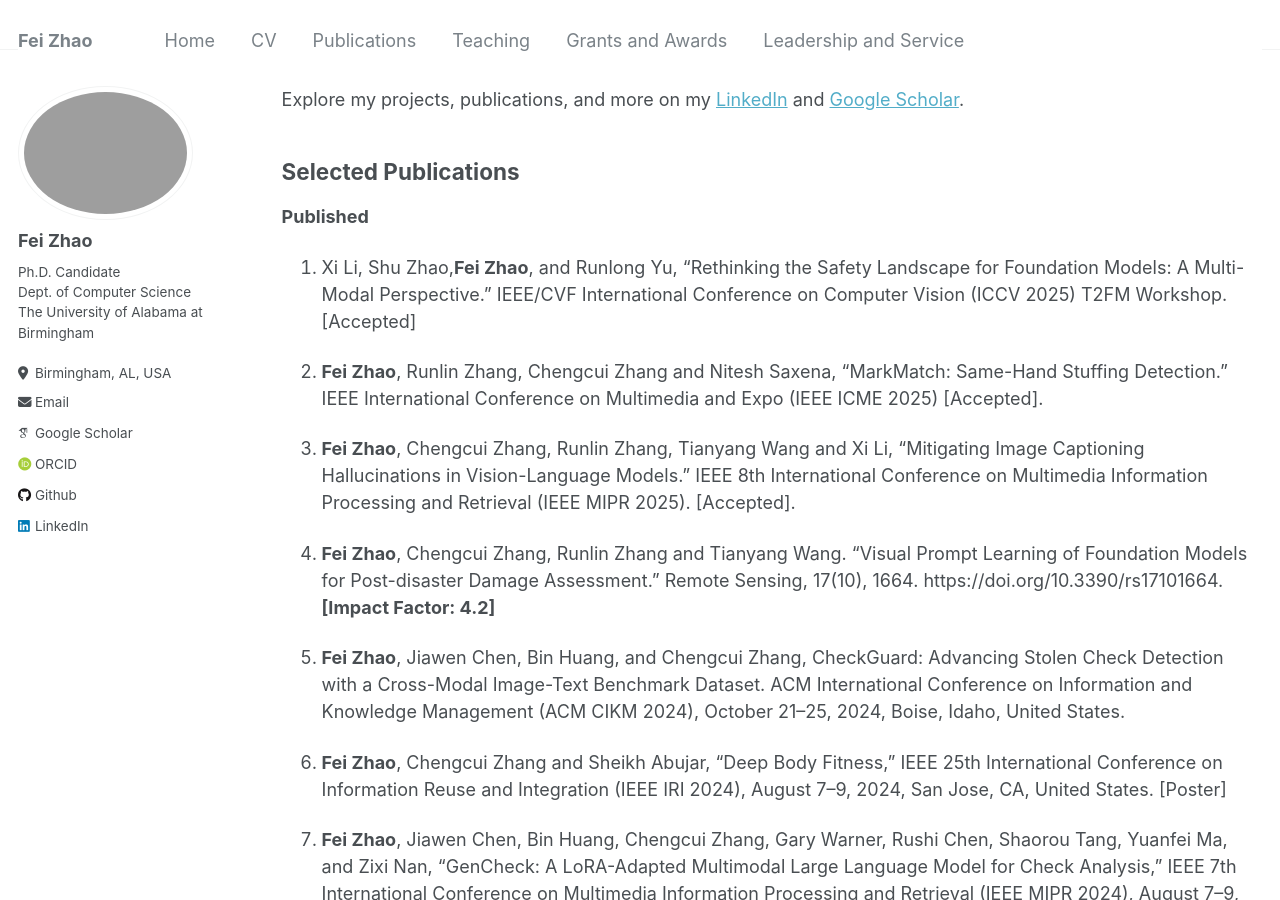
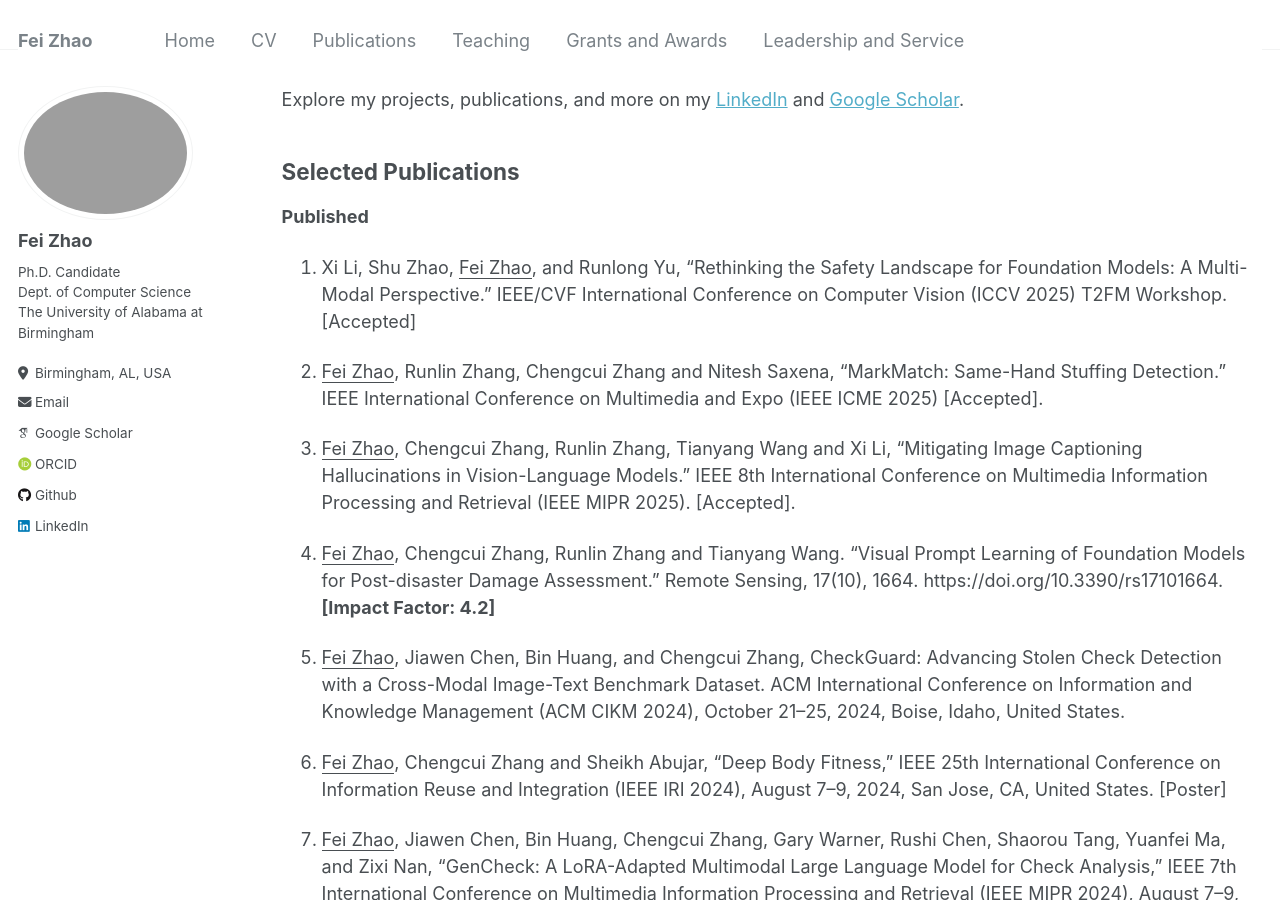
Before and after one commit to feizhao19/feizhao19.github.io, a Jekyll site: the page built from _pages/home.md, in a window 1280 px wide and 900 px high, scrolled down 467 px. Built offline with Jekyll 4.4.1, drawn with Linux system fonts in a browser that asks for light colours; some web fonts are replaced.

Commit message:
update pages

```diff
--- a/_pages/home.md
+++ b/_pages/home.md
@@ -30,44 +30,44 @@ Explore my projects, publications, and more on my [LinkedIn](https://www.linkedi
 **Published**
 
 
-1.	Xi Li, Shu Zhao,__Fei Zhao__, and Runlong Yu, “Rethinking the Safety Landscape for Foundation Models: A Multi-Modal Perspective.” IEEE/CVF International Conference on Computer Vision (ICCV 2025) T2FM Workshop. [Accepted]
+1.	Xi Li, Shu Zhao, <u>Fei Zhao</u>, and Runlong Yu, “Rethinking the Safety Landscape for Foundation Models: A Multi-Modal Perspective.” IEEE/CVF International Conference on Computer Vision (ICCV 2025) T2FM Workshop. [Accepted]
 
-2. __Fei Zhao__, Runlin Zhang, Chengcui Zhang and Nitesh Saxena, "MarkMatch: Same-Hand Stuffing Detection."  IEEE International Conference on Multimedia and Expo (IEEE ICME 2025) [Accepted].
+2.  <u>Fei Zhao</u>, Runlin Zhang, Chengcui Zhang and Nitesh Saxena, "MarkMatch: Same-Hand Stuffing Detection."  IEEE International Conference on Multimedia and Expo (IEEE ICME 2025) [Accepted].
 
-3. __Fei Zhao__, Chengcui Zhang, Runlin Zhang, Tianyang Wang and Xi Li, "Mitigating Image Captioning Hallucinations in Vision-Language Models."   IEEE 8th International Conference on Multimedia Information Processing and Retrieval (IEEE MIPR 2025). [Accepted].
+3.  <u>Fei Zhao</u>, Chengcui Zhang, Runlin Zhang, Tianyang Wang and Xi Li, "Mitigating Image Captioning Hallucinations in Vision-Language Models."   IEEE 8th International Conference on Multimedia Information Processing and Retrieval (IEEE MIPR 2025). [Accepted].
 
-4. __Fei Zhao__, Chengcui Zhang, Runlin Zhang and Tianyang Wang. "Visual Prompt Learning of Foundation Models for Post-disaster Damage Assessment." Remote Sensing, 17(10), 1664. https://doi.org/10.3390/rs17101664. **[Impact Factor: 4.2]**
+4.  <u>Fei Zhao</u>, Chengcui Zhang, Runlin Zhang and Tianyang Wang. "Visual Prompt Learning of Foundation Models for Post-disaster Damage Assessment." Remote Sensing, 17(10), 1664. https://doi.org/10.3390/rs17101664. **[Impact Factor: 4.2]**
 
-5. __Fei Zhao__, Jiawen Chen, Bin Huang, and Chengcui Zhang, CheckGuard: Advancing Stolen Check Detection with a Cross-Modal Image-Text Benchmark Dataset. ACM International Conference on Information and Knowledge Management (ACM CIKM 2024), October 21–25, 2024, Boise, Idaho, United States.
+5.  <u>Fei Zhao</u>, Jiawen Chen, Bin Huang, and Chengcui Zhang, CheckGuard: Advancing Stolen Check Detection with a Cross-Modal Image-Text Benchmark Dataset. ACM International Conference on Information and Knowledge Management (ACM CIKM 2024), October 21–25, 2024, Boise, Idaho, United States.
 
-6. __Fei Zhao__, Chengcui Zhang and Sheikh Abujar, "Deep Body Fitness," IEEE 25th International Conference on Information Reuse and Integration (IEEE IRI 2024), August 7–9, 2024, San Jose, CA, United States. [Poster]
+6.  <u>Fei Zhao</u>, Chengcui Zhang and Sheikh Abujar, "Deep Body Fitness," IEEE 25th International Conference on Information Reuse and Integration (IEEE IRI 2024), August 7–9, 2024, San Jose, CA, United States. [Poster]
 
-7. __Fei Zhao__, Jiawen Chen, Bin Huang, Chengcui Zhang, Gary Warner, Rushi Chen, Shaorou Tang, Yuanfei Ma, and Zixi Nan, "GenCheck: A LoRA-Adapted Multimodal Large Language Model for Check Analysis," IEEE 7th International Conference on Multimedia Information Processing and Retrieval (IEEE MIPR 2024), August 7–9,
+7.  <u>Fei Zhao</u>, Jiawen Chen, Bin Huang, Chengcui Zhang, Gary Warner, Rushi Chen, Shaorou Tang, Yuanfei Ma, and Zixi Nan, "GenCheck: A LoRA-Adapted Multimodal Large Language Model for Check Analysis," IEEE 7th International Conference on Multimedia Information Processing and Retrieval (IEEE MIPR 2024), August 7–9,
 2024, San Jose, CA, United States. [Acceptance Rate of Full Papers: 20%]
 
-8. __Fei Zhao__, Chengcui Zhang, Runlin Zhang and Tianyang Wang, "Parameter-Efficient Adaptation of Vision Foundation Models for Damaged Building Assessment," IEEE 7th International Conference on Multimedia Information Processing and Retrieval (IEEE MIPR 2024), August 7–9,
+8.  <u>Fei Zhao</u>, Chengcui Zhang, Runlin Zhang and Tianyang Wang, "Parameter-Efficient Adaptation of Vision Foundation Models for Damaged Building Assessment," IEEE 7th International Conference on Multimedia Information Processing and Retrieval (IEEE MIPR 2024), August 7–9,
 2024, San Jose, CA, United States. [Acceptance Rate of Full Papers: 20%]
 
-9. __Fei Zhao__, Chengcui Zhang, and Nitesh Saxena, "BubbleSig: Same-Hand Ballot Stuffing Detection," IEEE 7th International Conference on Multimedia Information Processing and Retrieval (IEEE MIPR 2024), August 7–9,
+9.  <u>Fei Zhao</u>, Chengcui Zhang, and Nitesh Saxena, "BubbleSig: Same-Hand Ballot Stuffing Detection," IEEE 7th International Conference on Multimedia Information Processing and Retrieval (IEEE MIPR 2024), August 7–9,
 2024, San Jose, CA, United States. [Acceptance Rate of Full Papers: 20%]
 
-10. __Fei Zhao__, Chengcui Zhang, and Baocheng Geng, "Deep Multimodal Data Fusion," *ACM Computing Surveys*, 56(9), 216:1-36, 2024. **[Impact Factor: 23.8]**
+10.  <u>Fei Zhao</u>, Chengcui Zhang, and Baocheng Geng, "Deep Multimodal Data Fusion," *ACM Computing Surveys*, 56(9), 216:1-36, 2024. **[Impact Factor: 23.8]**
 
-11. Connor Donley, Matthew McCrosson, Sri Prahad, Collier Campbell, __Fei Zhao__, Narcy Amireddy, and Michael Johnson, "High Research Productivity During Orthopaedic Surgery Residency May Be Predicted by Number of Publications as a Medical Student," *The Journal of Bone & Joint Surgery*, 9(1), e23:1-7, 2024. **[Impact Factor: 5.3]**
+11. Connor Donley, Matthew McCrosson, Sri Prahad, Collier Campbell,  <u>Fei Zhao</u>, Narcy Amireddy, and Michael Johnson, "High Research Productivity During Orthopaedic Surgery Residency May Be Predicted by Number of Publications as a Medical Student," *The Journal of Bone & Joint Surgery*, 9(1), e23:1-7, 2024. **[Impact Factor: 5.3]**
 
-12. __Fei Zhao__ and Chengcui Zhang, "Deep Learning for HABs Prediction with Multimodal Fusion," ACM SIGSPATIAL International Conference on Advances in Geographic Information Systems (ACM SIGSPATIAL 2023), November 13-16, 2023, Hamburg, Germany.
+12.  <u>Fei Zhao</u> and Chengcui Zhang, "Deep Learning for HABs Prediction with Multimodal Fusion," ACM SIGSPATIAL International Conference on Advances in Geographic Information Systems (ACM SIGSPATIAL 2023), November 13-16, 2023, Hamburg, Germany.
 
-13. __Fei Zhao__, Chengcui Zhang, Nitesh Saxena, Dan Wallach, and Shahariar Rabby, "Ballot Tabulation using Deep Learning," IEEE International Conference on Information Reuse and Integration (IEEE IRI 2023), August 4-6, 2023, Bellevue, WA, United States. **[Acceptance Rate of Full Papers: 29%]**
+13.  <u>Fei Zhao</u>, Chengcui Zhang, Nitesh Saxena, Dan Wallach, and Shahariar Rabby, "Ballot Tabulation using Deep Learning," IEEE International Conference on Information Reuse and Integration (IEEE IRI 2023), August 4-6, 2023, Bellevue, WA, United States. **[Acceptance Rate of Full Papers: 29%]**
 
-14. __Fei Zhao__, Chengcui Zhang, and Sheikh Abujar, "A Multimodal Approach for Evaluating Algal Bloom Severity using Deep Learning," IEEE International Conference on Multimedia and Expo (IEEE ICME 2023), July 10-14, 2023, Brisbane, Australia.
+14.  <u>Fei Zhao</u>, Chengcui Zhang, and Sheikh Abujar, "A Multimodal Approach for Evaluating Algal Bloom Severity using Deep Learning," IEEE International Conference on Multimedia and Expo (IEEE ICME 2023), July 10-14, 2023, Brisbane, Australia.
 
-15. Katherine Dudding, Allyson Sanders, Peyton Lewis, __Fei Zhao__, Chengcui Zhang, and Jane Carrington, "Leveraging Clinical Experiences to Inform Optimal Neonatal Outcomes Through Technology," Academy of Neonatal Nursing National Neonatal, Advanced Practice Conference, and Mother Baby Nurses Conferences, September 7-10, 2022, Palm Springs, CA, United States. (Poster)
+15. Katherine Dudding, Allyson Sanders, Peyton Lewis,  <u>Fei Zhao</u>, Chengcui Zhang, and Jane Carrington, "Leveraging Clinical Experiences to Inform Optimal Neonatal Outcomes Through Technology," Academy of Neonatal Nursing National Neonatal, Advanced Practice Conference, and Mother Baby Nurses Conferences, September 7-10, 2022, Palm Springs, CA, United States. (Poster)
 
-16. __Fei Zhao__ and Chengcui Zhang, "Building Damage Evaluation from Satellite Imagery using Deep Learning," IEEE International Conference on Information Reuse and Integration (IEEE IRI 2020), August 11-13, 2020, held virtually. **[Acceptance Rate of Full Papers: 29%]**
+16.  <u>Fei Zhao</u> and Chengcui Zhang, "Building Damage Evaluation from Satellite Imagery using Deep Learning," IEEE International Conference on Information Reuse and Integration (IEEE IRI 2020), August 11-13, 2020, held virtually. **[Acceptance Rate of Full Papers: 29%]**
 
-17. __Fei Zhao__, Zhaoying Zhou, Jijun Xiong, Jifeng Zhao, and Jiajin Liu, "Research on MEMS-based Real-Time Measurement System for Motion Information of Vehicles," *Key Engineering Materials*, 562, 549-552, 2013.
+17.  <u>Fei Zhao</u>, Zhaoying Zhou, Jijun Xiong, Jifeng Zhao, and Jiajin Liu, "Research on MEMS-based Real-Time Measurement System for Motion Information of Vehicles," *Key Engineering Materials*, 562, 549-552, 2013.
 
-18. Xiaotang Cao, Yunbo Shi, Zhaoying Zhou, Shaopeng Liu, Qi Guo, __Fei Zhao__, "MEMS-based Attitude Measurement System for Micro Aerial Vehicles," *Transducer and Microsystem Technologies*, 32(2), 122-3, 2013.
+18. Xiaotang Cao, Yunbo Shi, Zhaoying Zhou, Shaopeng Liu, Qi Guo,  <u>Fei Zhao</u>, "MEMS-based Attitude Measurement System for Micro Aerial Vehicles," *Transducer and Microsystem Technologies*, 32(2), 122-3, 2013.
 
 
 
@@ -79,12 +79,12 @@ Explore my projects, publications, and more on my [LinkedIn](https://www.linkedi
 **Under Review**
 
 
-- __Fei Zhao__, Chengcui Zhang, and Katherine Dudding, "Neonatal Pain Detection using Deep Learning." Scientific Reports Journal. Under review.
+-  <u>Fei Zhao</u>, Chengcui Zhang, and Katherine Dudding, "Neonatal Pain Detection using Deep Learning." Scientific Reports Journal. Under review.
 
 **Pre-prints**
 
 
-- __Fei Zhao__ and Chengcui Zhang, "Multimodal Algal Bloom Severity Evaluation Using Deep Learning: Leveraging Satellite Imagery, Elevation, Temperature, and Geolocation Data." Manuscript ready for submission.
+-  <u>Fei Zhao</u> and Chengcui Zhang, "Multimodal Algal Bloom Severity Evaluation Using Deep Learning: Leveraging Satellite Imagery, Elevation, Temperature, and Geolocation Data." Manuscript ready for submission.
 
 - "Augmented Communication Tools (ACTs): Pain Assessment Support Algorithm for the Individual Infant (PASAFii) for the neonatal pain algorithm." Provisional Patent.
 
```
Also changed, not shown: _pages/about.md (+23 -23 lines).
